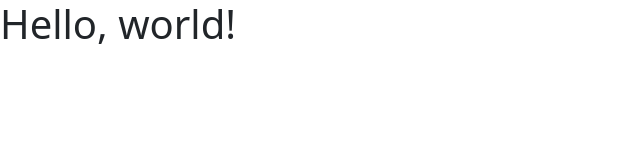
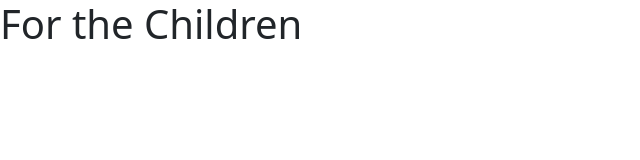
Before and after one commit to TempeHS/2023IST-Website-Harry.C, a plain HTML site: page forkids.html in a window 1280 px wide. Shown: the whole page, without its empty margins (0-640 px from the left). Drawn offline with nearby package versions, Linux system fonts and the light colour scheme.

Commit message:
Update forkids.html

```diff
--- a/forkids.html
+++ b/forkids.html
@@ -7,7 +7,7 @@
     <link href="https://cdn.jsdelivr.net/npm/bootstrap@5.3.0/dist/css/bootstrap.min.css" rel="stylesheet" integrity="sha384-9ndCyUaIbzAi2FUVXJi0CjmCapSmO7SnpJef0486qhLnuZ2cdeRhO02iuK6FUUVM" crossorigin="anonymous">
   </head>
   <body>
-    <h1>Hello, world!</h1>
+    <h1>For the Children</h1>
     <script src="https://cdn.jsdelivr.net/npm/bootstrap@5.3.0/dist/js/bootstrap.bundle.min.js" integrity="sha384-geWF76RCwLtnZ8qwWowPQNguL3RmwHVBC9FhGdlKrxdiJJigb/j/68SIy3Te4Bkz" crossorigin="anonymous"></script>
   </body>
 </html>
```
